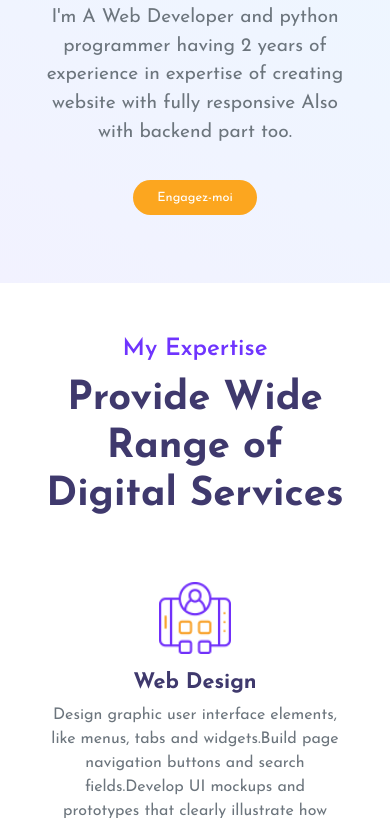
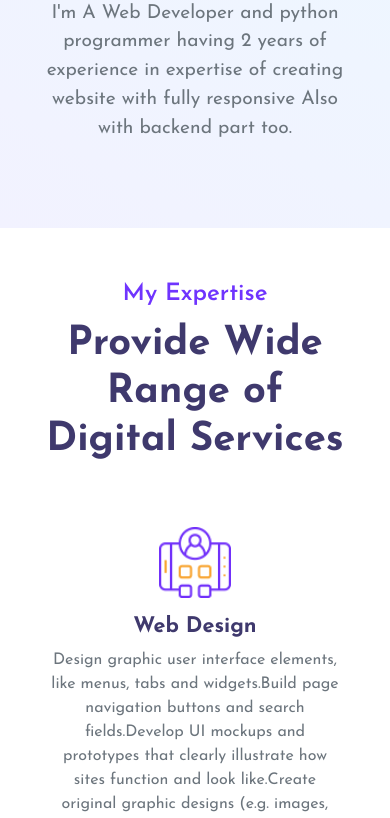
Before and after one commit to HadlinGuerrier/Pot, a plain HTML site: page portfolio-website-main/index.html in a window 390 px wide. Shown: the part 508-1326 px from the top of the page. Drawn offline with nearby package versions, Linux system fonts and the light colour scheme.

Commit message:
Update style.css

```diff
--- a/portfolio-website-main/css/style.css
+++ b/portfolio-website-main/css/style.css
@@ -73,12 +73,8 @@ body{
         position: left;
     }
 
-     .c-btn{
-        border: none;
-        background: #fca61f;
-        color: #fff;
-        font-size: 0.8rem;
-        margin-left: 0px;
+      .c-btn {
+        display: none;
     }
 
 
```
